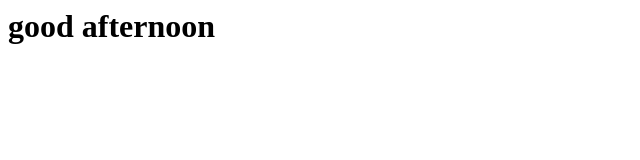
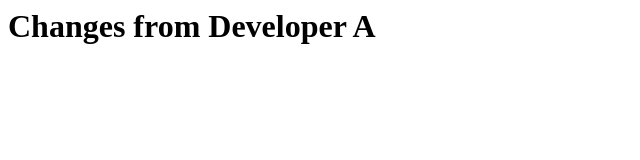
Before and after one commit to itz-sachin18/devopsPractical, a plain HTML site: page index.html in a window 1280 px wide. Shown: the whole page, without its empty margins (0-640 px from the left). Drawn offline with Linux system fonts and the light colour scheme.

Commit message:
Dev A: Update heading

```diff
--- a/index.html
+++ b/index.html
@@ -1,5 +1,5 @@
 <html>
-     <body>
-        <h1> good afternoon</h1>
-        </body>
+  <body>
+    <h1>Changes from Developer A</h1>
+  </body>
 </html>
```
